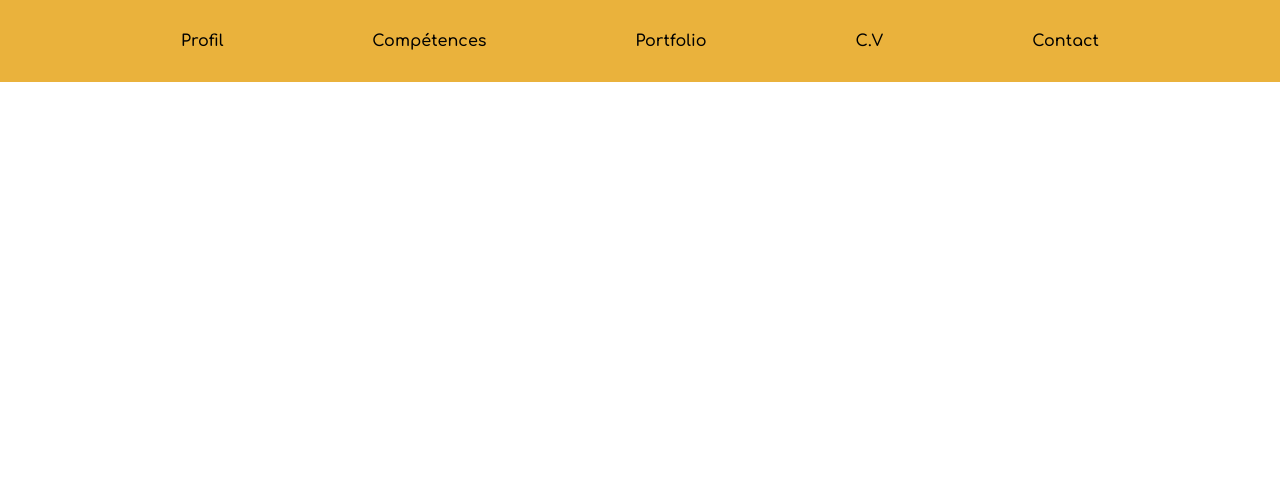
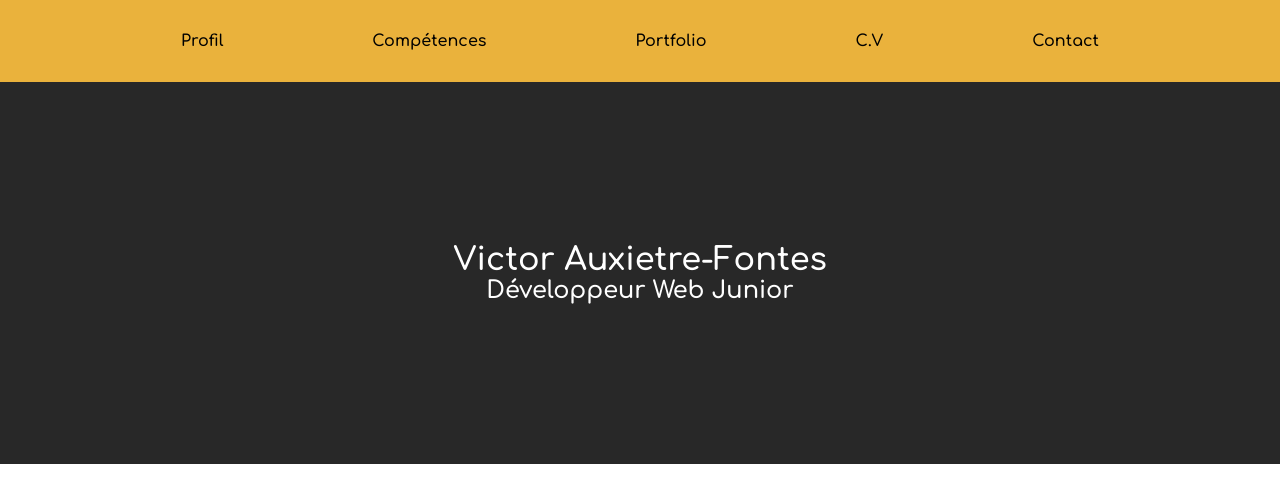
Before and after one commit to Victorafx/checkpoint4, a React (Create React App) app: page / in a window 1280 px wide. Shown: the top 502 px of the page. Built offline with nearby package versions, Linux system fonts and the light colour scheme.

Commit message:
import presentation with some css

```diff
--- a/src/App.css
+++ b/src/App.css
@@ -13,3 +13,12 @@
   background-color: #EAB23C;
   padding: 2rem;
 }
+
+.presentation_block {
+  display: flex;
+  flex-direction: column;
+  align-items: center;
+  padding: 10rem;
+  background-color: rgba(0, 0, 0, 0.842);
+  color: #fff;
+}
--- a/src/App.js
+++ b/src/App.js
@@ -2,12 +2,14 @@ import React, { Component } from 'react';
 import './App.css';
 
 import Navbar from './Components/Navbar';
+import Presentation from './Components/Presentation';
 
 class App extends Component {
   render() {
     return (
       <div className="App">
         <Navbar />
+        <Presentation />
       </div>
     );
   }
```
